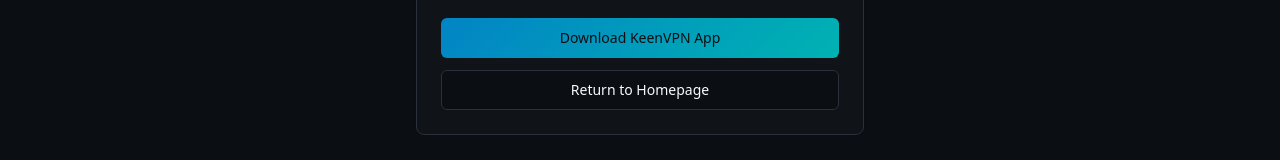
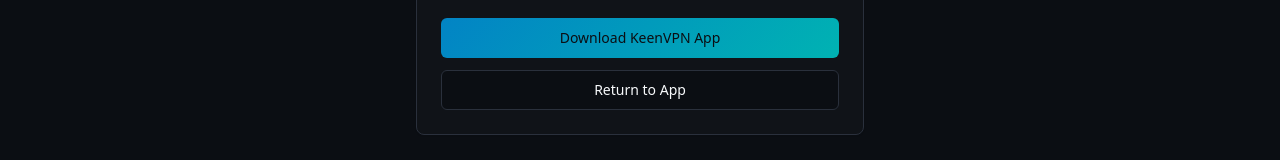
Before and after one commit to Keen-VPN/website, a React (Vite) app: page /success in a window 1280 px wide. Shown: the part 508-668 px from the top of the page. Built offline with nearby package versions, Linux system fonts and the light colour scheme.

Commit message:
Fix: Return to app link
Update the payment success page to include a "Return to App" link.

```diff
--- a/src/pages/PaymentSuccess.tsx
+++ b/src/pages/PaymentSuccess.tsx
@@ -38,7 +38,7 @@ const PaymentSuccess = () => {
               </Button>
 
               <Button asChild variant="outline" className="w-full">
-                <Link to="/">Return to Homepage</Link>
+                <a href="keenvpn://success">Return to App</a>
               </Button>
             </div>
           </CardContent>
```
